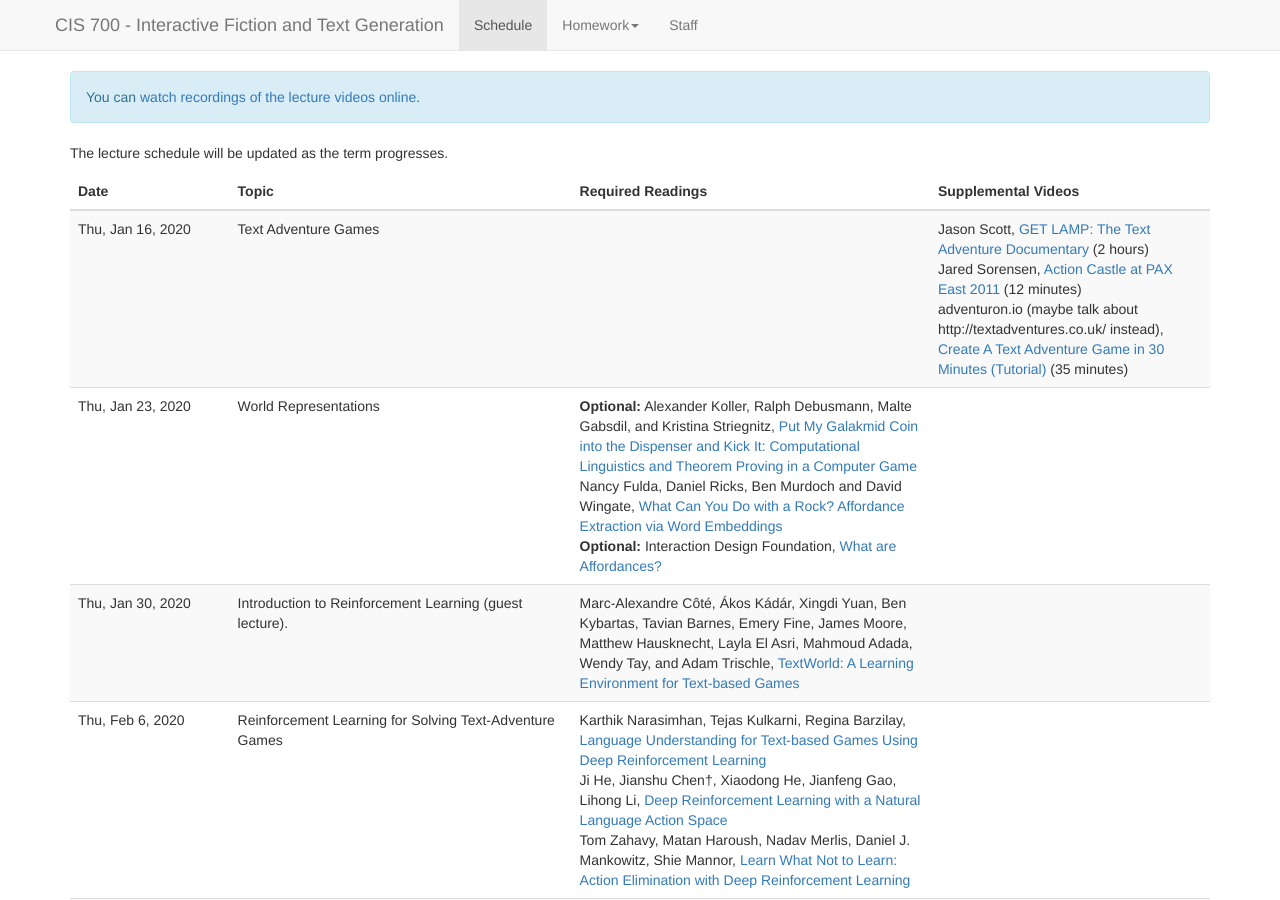
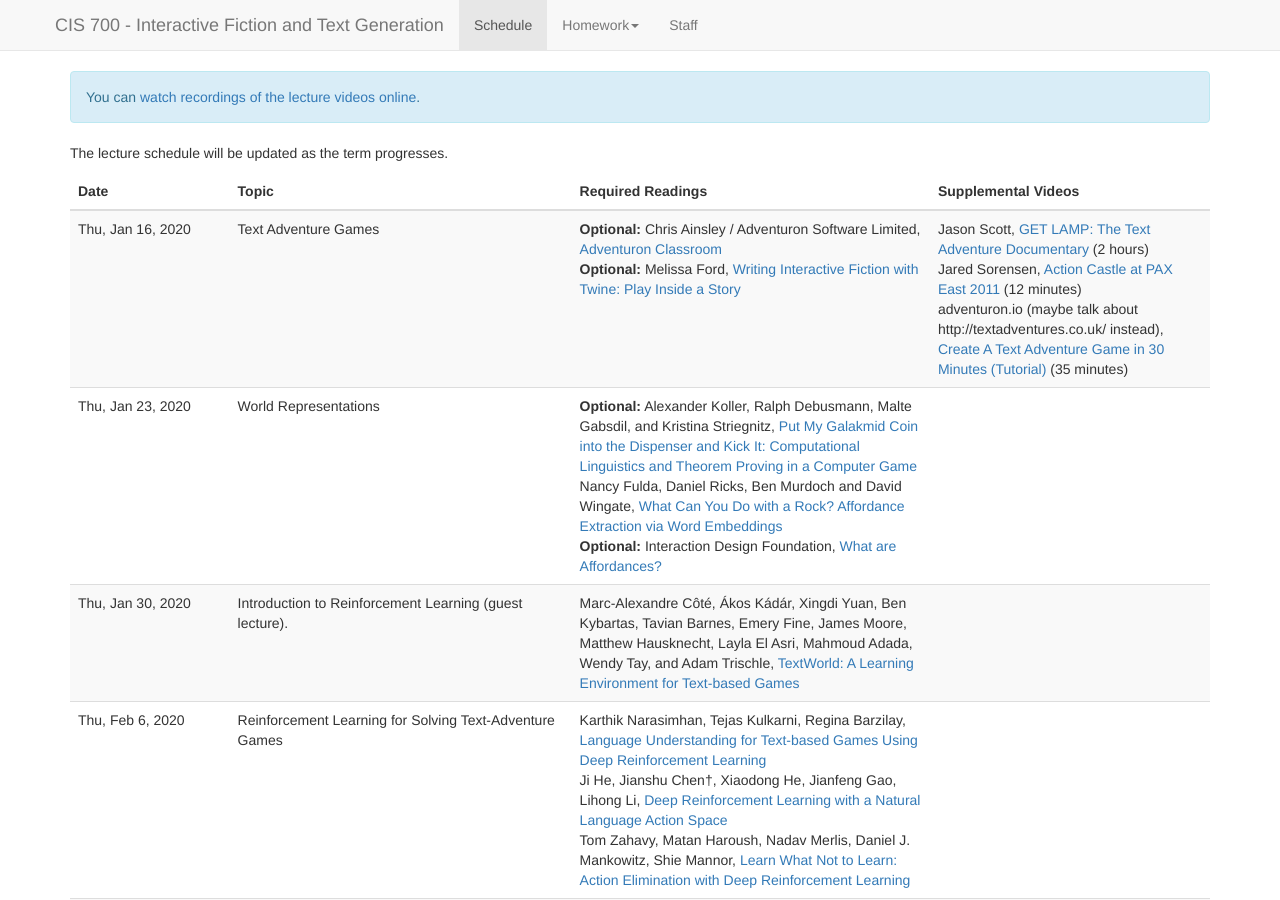
Before and after one commit to interactive-fiction-class/interactive-fiction-class.github.io, a Jekyll site: the page built from lectures.md, in a window 1280 px wide and 900 px high. Built offline with Jekyll 4.4.1, drawn with Linux system fonts in a browser that asks for light colours; nearby versions of some CDN libraries; a script that is not in the unit is left out.

Commit message:
Update lectures.yaml

```diff
--- a/_data/lectures.yaml
+++ b/_data/lectures.yaml
@@ -3,6 +3,17 @@
   title: Text Adventure Games
   description: Introduction to text adventure games. We discuss what these games are and the parsing of user input.  Text adventure games interesting for artificial intelligence research since to succeed at a such games an AI agent needs to understand language, perform common-sense reasoning, and interact with objects in a constrained world.
   slides:
+  readings:
+    -
+      title: Adventuron Classroom
+      authors: Chris Ainsley / Adventuron Software Limited
+      optional: TODO
+      url: https://adventuron.io/classroom/
+    -
+      title: Writing Interactive Fiction with Twine&colon; Play Inside a Story
+      authors: Melissa Ford
+      optional: true
+      url: https://www.amazon.com/Writing-Interactive-Fiction-Twine-Melissa-ebook-dp-B01ERR2TN2/dp/B01ERR2TN2/
   videos:
     -
       authors: Jason Scott
```
